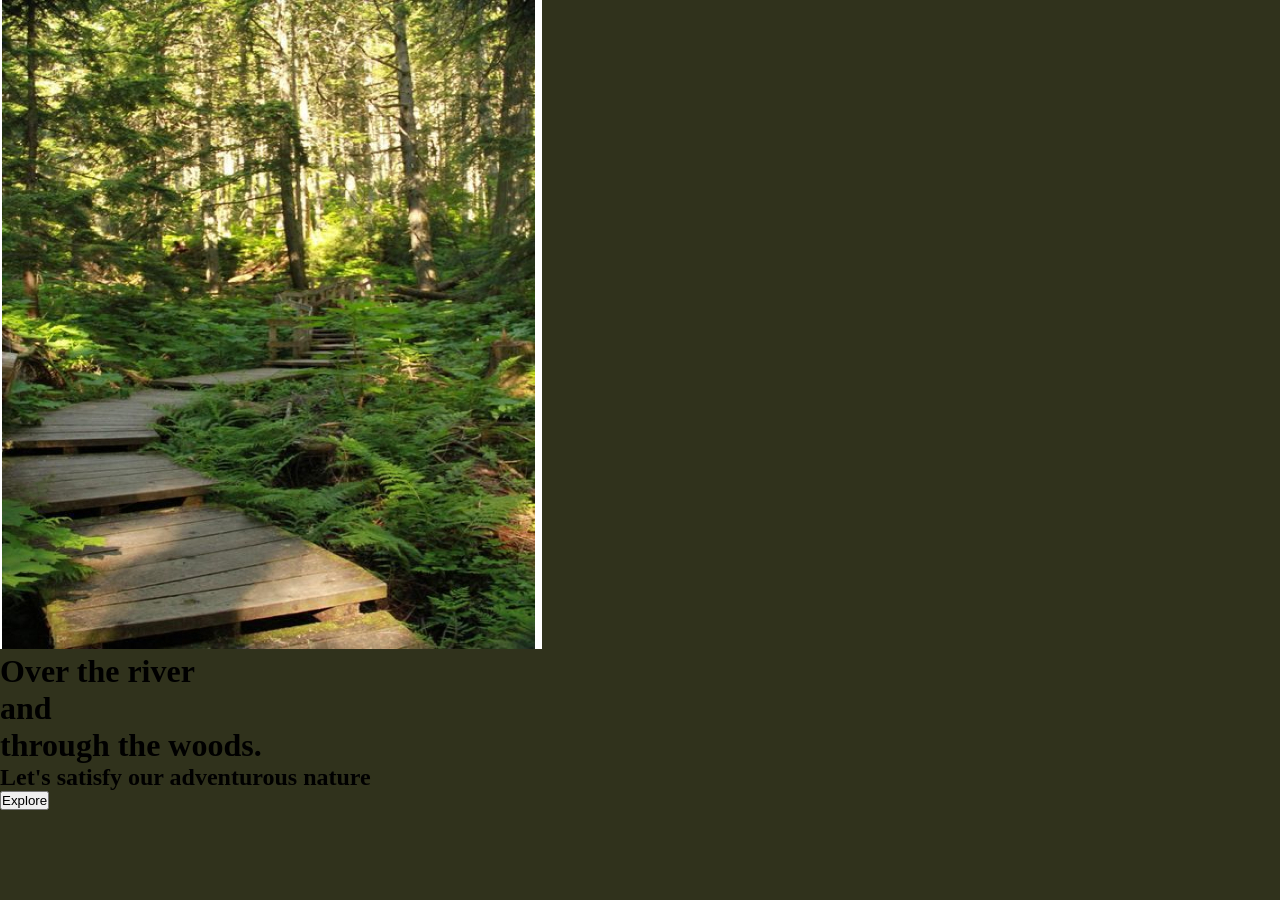
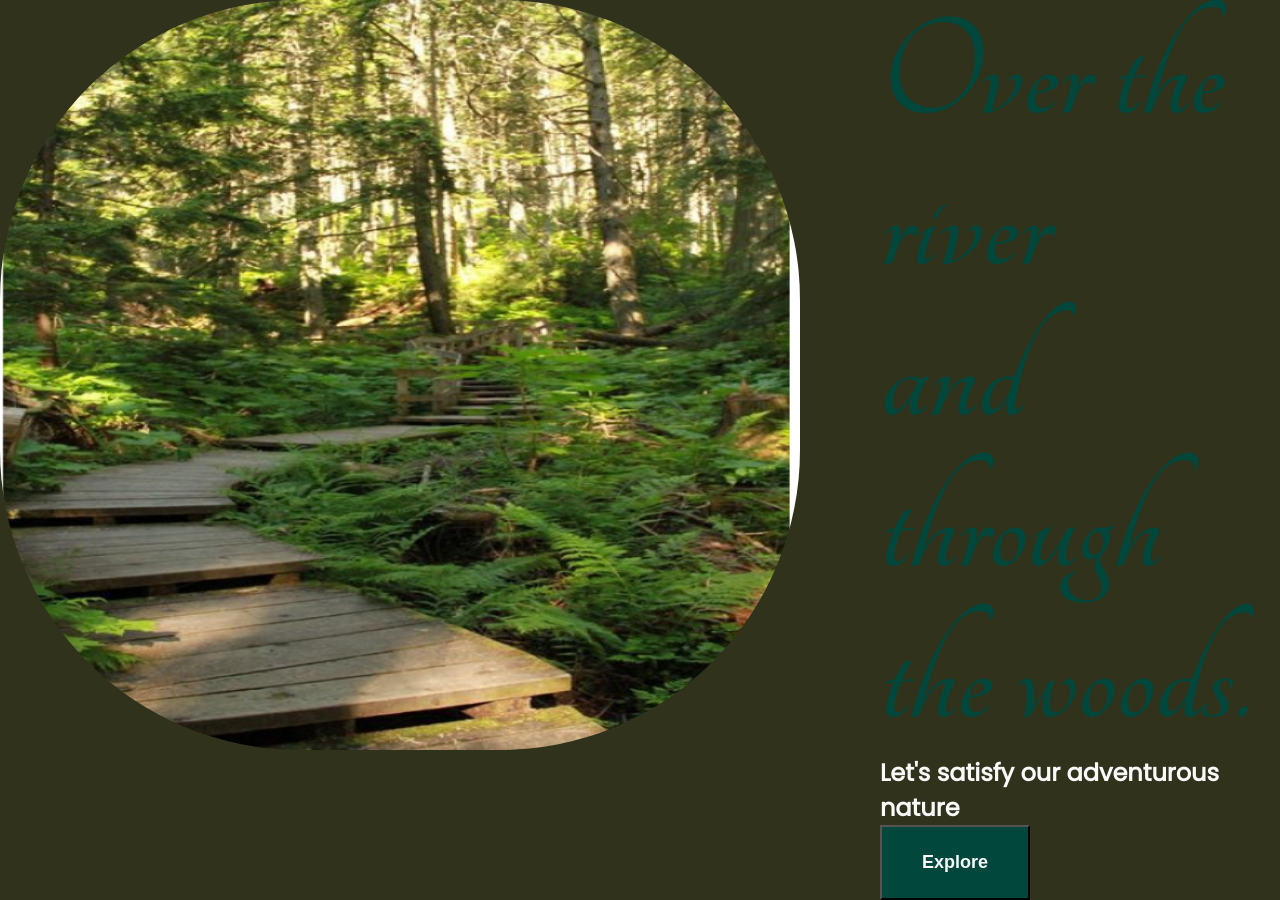
Before and after one commit to Barbra-Mududa/Enigmatic, a React (Create React App) app: page / in a window 1280 px wide. Before the commit the page ends 810 px from the top, so only its background shows below. Built offline with nearby package versions, Linux system fonts and the light colour scheme.

Commit message:
Home component design

```diff
--- a/src/index.css
+++ b/src/index.css
@@ -35,7 +35,7 @@ body{
 } */
 
 /* HOME */
-/* .welcome{
+.welcome{
   color: #02473C;
   display: flex;
   justify-content: space-around;
@@ -64,7 +64,7 @@ body{
   color: #fafafa;
   font-size: large;
   font-weight: 900;
-} */
+}
 
 /* BLOG */
 /* .lets-blog{
```
